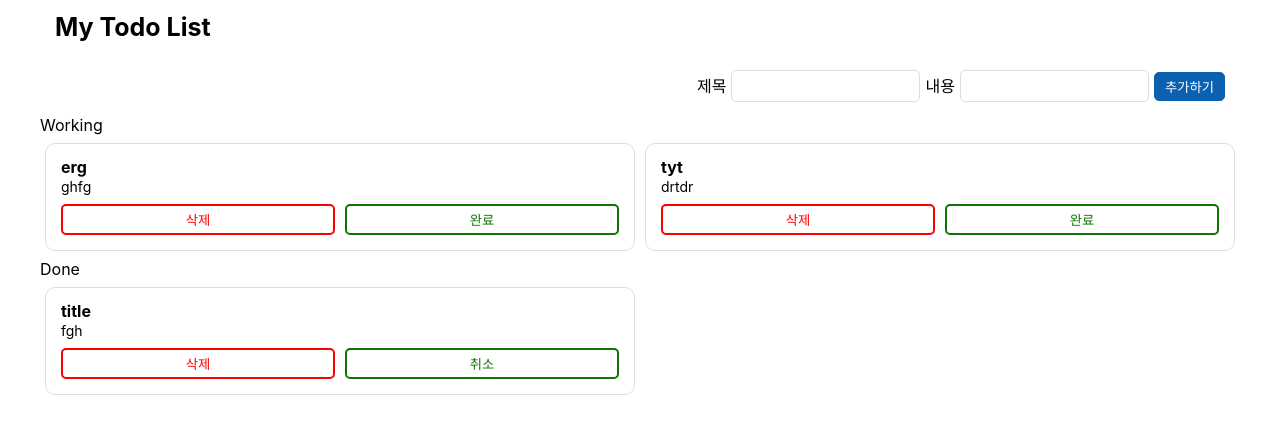
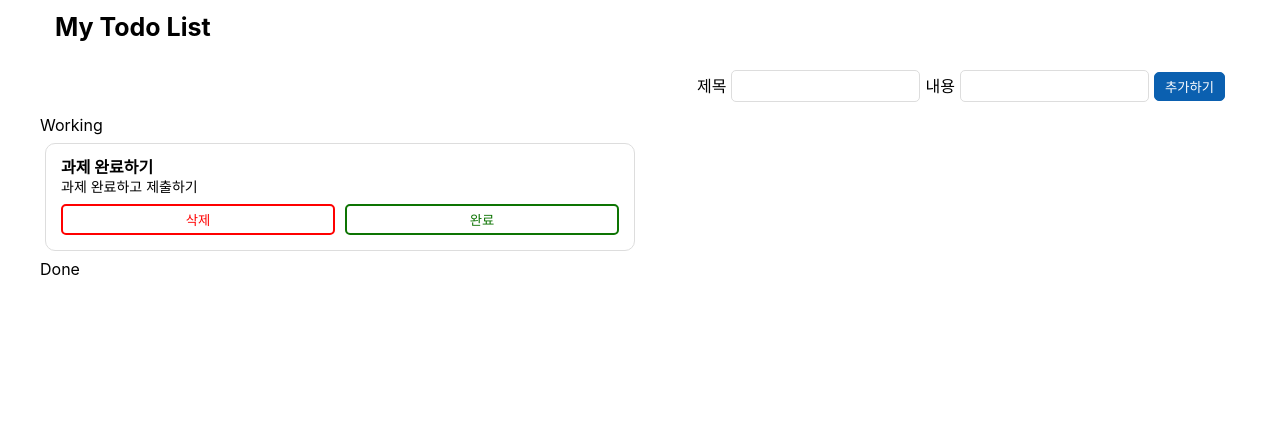
Before and after one commit to jigico/todo-list, a React (Create React App) app: page / in a window 1280 px wide. Shown: the top 434 px of the page. Built offline with nearby package versions, Linux system fonts and the light colour scheme; a web font is replaced by a local one.

Commit message:
feat: 완료 기능 및 취소 기능 작업

```diff
--- a/src/component/AddTodo.jsx
+++ b/src/component/AddTodo.jsx
@@ -6,9 +6,7 @@ export default function AddTodo() {
   const [contents, setContents] = useState('');
   const [id, setId] = useState(0);
   const [data, setData] = useState([
-    {id: 0, title: 'erg', contents: 'ghfg', isDone: false},
-    {id: 1, title: 'title', contents: 'fgh', isDone: true},
-    {id: 2, title: 'tyt', contents: 'drtdr', isDone: false}
+    {id: 0, title: '과제 완료하기', contents: '과제 완료하고 제출하기', isDone: false},
   ]);
 
   const onChangeTitle = (e) => {
@@ -20,12 +18,17 @@ export default function AddTodo() {
   }
 
   const addItem = () => {
-    let newData = {id: id, title: title, contents: contents, isDone: false}
-    // data.push(newData);
+    let newId = id;
+    if(data.length > 0){
+      newId = data[data.length-1].id + 1;
+    }else{
+      newId = newId + 1;
+    }
+    let newData = {id: newId, title: title, contents: contents, isDone: false}
     setData([...data, newData]);
     setTitle('');
     setContents('');
-    setId(id + 1);
+    setId(newId);
   }
 
   return (
--- a/src/component/Item.jsx
+++ b/src/component/Item.jsx
@@ -1,30 +1,15 @@
 import React, { useState } from 'react';
 
-export default function Item({data}) {
-  const [isDone, setIsDone] = useState(data.isDone);
-  const deleteItem = () => {
-
-  };
-
-  const cancelItem = () => {
-    setIsDone(false);
-    console.log(isDone)
-  };
-
-  const successItem = () => {
-    console.log(typeof isDone)
-    setIsDone(true);
-    console.log(typeof isDone)
-  }
-
+export default function Item({id, title, contents, isDone, completeItem, cancelItem, deleteItem}) {
   return (
     <li className='item'>
-      <span className='title'>{data.title}</span>
-      <p className='contents'>{data.contents}</p>
+      <span className='title'>{title}</span>
+      <p className='contents'>{contents}</p>
+      <input type='hidden' className='target-id' value={id} />
       <div className='btn-box'>
         <button type='button' className='btn-red' onClick={deleteItem}>삭제</button>
         {
-          isDone === true ? <button type='button' className='btn-green' onClick={cancelItem}>취소</button> : <button type='button' className='btn-green' onClick={successItem}>완료</button>
+          isDone === true ? <button type='button' className='btn-green' onClick={cancelItem}>취소</button> : <button type='button' className='btn-green' onClick={completeItem}>완료</button>
         }
 
       </div>
--- a/src/component/List.jsx
+++ b/src/component/List.jsx
@@ -1,23 +1,78 @@
-import React from 'react';
+import React, { useState } from 'react';
 import Item from './Item';
 
 export default function List({data}) {
-  console.log(data)
+  const [currData, setCurrData] = useState(data);
+
+  //완료 데이터
+  const completeData = data.filter((el) => {
+    return el.isDone === true;
+  });
+
+  //미완료 데이터
+  const incompleteData = data.filter((el) => {
+    return el.isDone === false;
+  });
+
+  //완료 기능 - 함수를 만들어서 전달
+  const completeItem = () => {
+    //data 에서 해당 id 찾아서 값 변경
+    return function(e){ //함수를 props로 전달하기 위해 리턴문에 함수를 만들었다.
+      const parent = e.target.parentElement.parentElement; //event target 의 조상 요소를 찾는다
+      const id = parent.querySelector('.target-id').value; //찾은 조상 요소의 자식중에 id 값을 가지고 있는 input 의 value 를 가져온다.
+
+      let findData = data.find((el) => { //현재 데이터와 같은 id를 가진 데이터를 가져온다.
+        return el.id === Number(id); //id 가 string 으로 가져와져서 number로 형변환.
+      });
+      findData.isDone = true; //상태를 완료로 변경한다.
+      setCurrData([findData]); //업데이트를 해준다.
+    }
+  }
+
+  //취소 기능
+  const cancelItem = () => {
+    //data 에서 해당 id 찾아서 값 변경
+    return function(e){
+      const parent = e.target.parentElement.parentElement;
+      const id = parent.querySelector('.target-id').value;
+
+      let findData = data.find((el) => {
+        return el.id === Number(id);
+      });
+      findData.isDone = false;
+      setCurrData([findData]);
+      console.log(findData);
+    }
+  }
+
+  //삭제 기능
+  const deleteItem = () => {
+    return function(e){
+      const parent = e.target.parentElement.parentElement;
+      const id = parent.querySelector('.target-id').value;
+      console.log(id)
+      let filterData = data.filter((el) => {
+        return el.id !== Number(id);
+      });
+      setCurrData([...filterData]);
+    }
+  }
+
   return (
     <>
       <h2>Working</h2>
       <ul className='todo-list'>
         {
-          data.map((el) => {
-            return !el.isDone && <Item data={el} key={el.id} />
+          incompleteData.map((el) => {
+            return <Item id={el.id} title={el.title} contents={el.contents} isDone={el.isDone} key={el.id} completeItem={completeItem()} deleteItem={deleteItem()} />
           })
         }
       </ul>
       <h2>Done</h2>
       <ul className='todo-list'>
       {
-        data.map((el) => {
-          return el.isDone && <Item data={el} key={el.id} />
+        completeData.map((el) => {
+          return <Item id={el.id} title={el.title} contents={el.contents} isDone={el.isDone} key={el.id} cancelItem={cancelItem()} deleteItem={deleteItem()} />
         })
       }
       </ul>
```
